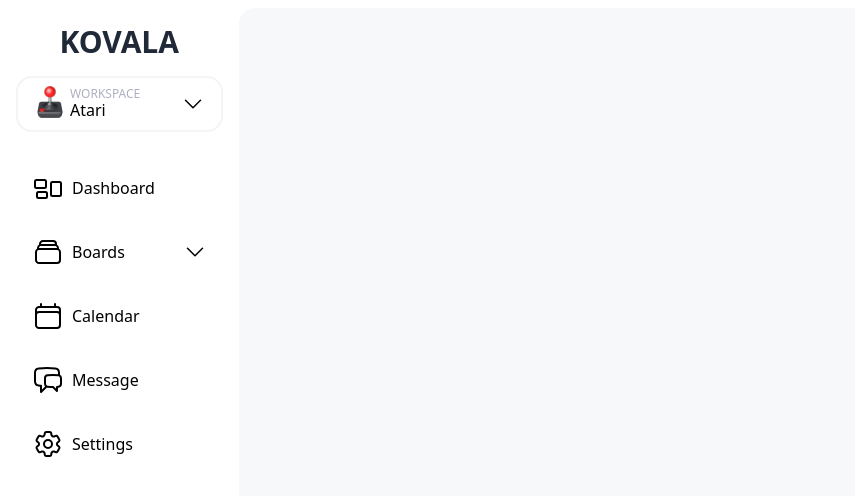
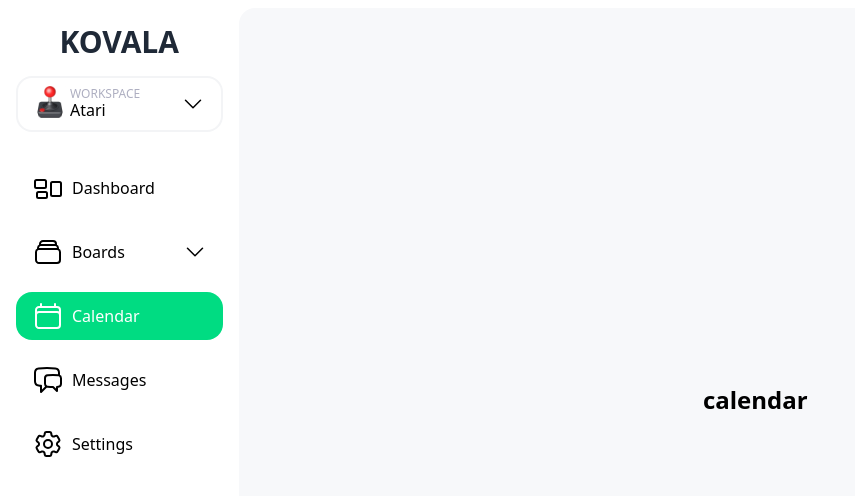
Before and after one commit to YusufcanY/kovala, a Nuxt app: page /calendar in a window 1280 px wide. Shown: the top 496 px of the page, without its empty margins (0-855 px from the left). Built offline with nearby package versions, Linux system fonts and the light colour scheme.

Commit message:
feat: dummy pages added

```diff
--- a/components/Sidebar.vue
+++ b/components/Sidebar.vue
@@ -32,12 +32,12 @@
     {
       name: 'Calendar',
       icon: CalendarIcon,
-      route: '/settings',
+      route: '/calendar',
     },
     {
-      name: 'Message',
+      name: 'Messages',
       icon: ChatBubbleLeftRightIcon,
-      route: '/settings',
+      route: '/messages',
     },
     {
       name: 'Settings',
--- /dev/null
+++ b/pages/boards/[board].vue
@@ -0,0 +1,6 @@
+<script setup lang="ts"></script>
+<template>
+  <div class="flex h-full items-center justify-center text-2xl font-bold">
+    board
+  </div>
+</template>
--- /dev/null
+++ b/pages/calendar.vue
@@ -0,0 +1,6 @@
+<script setup lang="ts"></script>
+<template>
+  <div class="flex h-full items-center justify-center text-2xl font-bold">
+    calendar
+  </div>
+</template>
--- /dev/null
+++ b/pages/messages.vue
@@ -0,0 +1,6 @@
+<script setup lang="ts"></script>
+<template>
+  <div class="flex h-full items-center justify-center text-2xl font-bold">
+    messages
+  </div>
+</template>
--- /dev/null
+++ b/pages/settings.vue
@@ -0,0 +1,6 @@
+<script setup lang="ts"></script>
+<template>
+  <div class="flex h-full items-center justify-center text-2xl font-bold">
+    settings
+  </div>
+</template>
```
